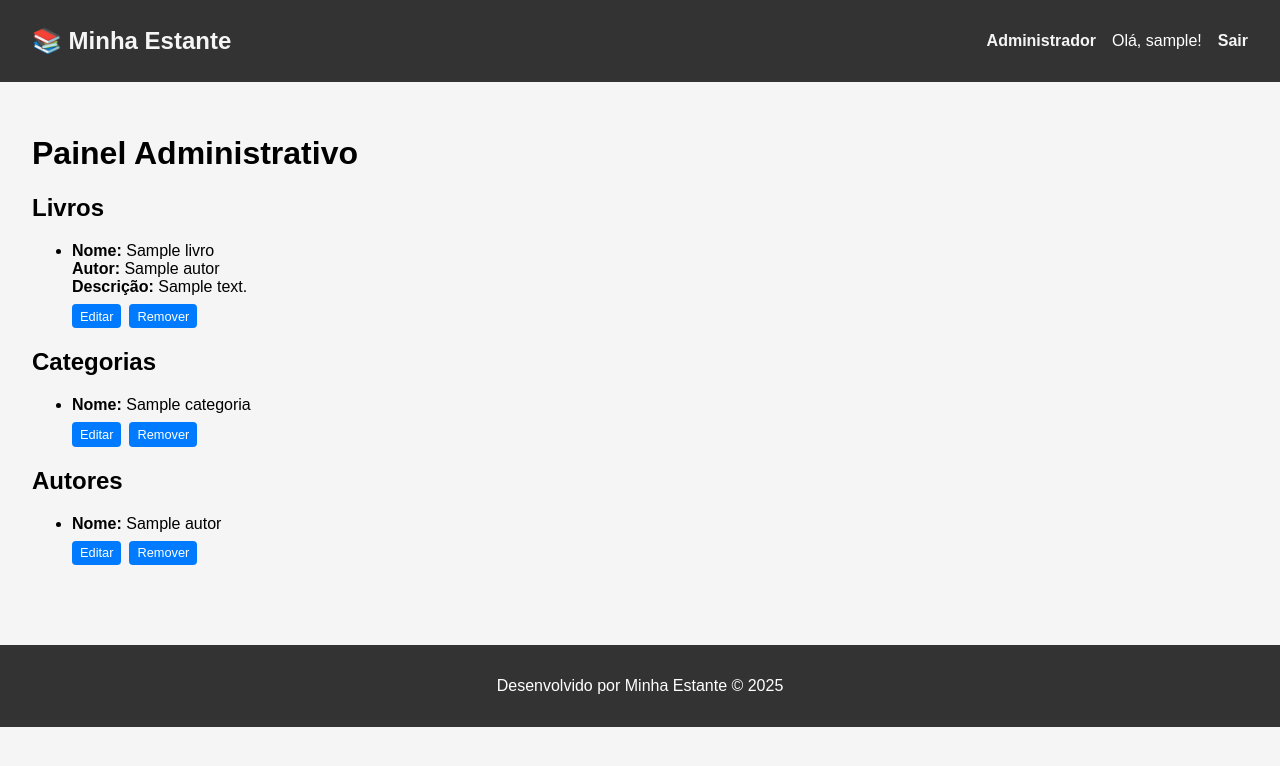
After one commit to brunohro/minha_estante, a Django app: page /adm/ in a window 1280 px wide. The commit adds this page. Shown: the top 766 px of the page. Run offline with Django 5.2, Linux system fonts and the light colour scheme; a user stored in the database is signed in; tables that the repository leaves empty hold one stand-in row (values such as "Sample post").

Commit message:
Add Painel Administrativo

```diff
--- a/main/urls.py
+++ b/main/urls.py
@@ -18,7 +18,7 @@ from django.contrib import admin
 from django.conf import settings
 from django.conf.urls.static import static
 from django.urls import path
-from minha_estante.views import index, cadastrar_livro, editar_livro, deletar_livro, login_view, logout_view, cadastrar_usuario
+from minha_estante.views import index, cadastrar_livro, editar_livro, deletar_livro, login_view, logout_view, cadastrar_usuario, adm
 
 urlpatterns = [
     path('admin/', admin.site.urls),
@@ -29,6 +29,7 @@ urlpatterns = [
     path('login/', login_view, name='login'),
     path('logout/', logout_view, name='logout'),
     path('cadastrar_usuario/', cadastrar_usuario, name='cadastrar_usuario'),
+    path('adm/', adm, name="adm"),
 ]
 
 
--- /dev/null
+++ b/minha_estante/templates/minha_estante/administrativo/adm.html
@@ -0,0 +1,45 @@
+{% extends 'minha_estante/layout/base.html'%} {% block content %}
+<h1>Painel Administrativo</h1>
+
+<div>
+  <h2>Livros</h2>
+  {% for livro in livros %}
+  <ul>
+    <li>
+      <strong>Nome:</strong> {{livro.nome}} <br /><strong>Autor:</strong>
+      {{livro.autor}} <br />
+      <strong> Descrição: </strong>
+      {{livro.descricao}}
+    </li>
+    <div class="botoes">
+      <a href="{% url 'editar_livro' livro.id %}">Editar</a>
+      <a href="{% url 'deletar_livro' livro.id %}">Remover</a>
+    </div>
+  </ul>
+  {%endfor%}
+</div>
+<div>
+  <h2>Categorias</h2>
+  {% for categoria in categorias %}
+  <ul>
+    <li><strong>Nome: </strong>{{categoria.nome}}</li>
+    <div class="botoes">
+      <a href="#">Editar</a>
+      <a href="#">Remover</a>
+    </div>
+  </ul>
+  {% endfor %}
+</div>
+<div>
+  <h2>Autores</h2>
+  {% for autor in autores%}
+  <ul>
+    <li><strong>Nome: </strong>{{autor.nome}}</li>
+    <div class="botoes">
+      <a href="#">Editar</a>
+      <a href="#">Remover</a>
+    </div>
+  </ul>
+  {% endfor %}
+</div>
+{% endblock content %}
--- a/minha_estante/templates/minha_estante/layout/header.html
+++ b/minha_estante/templates/minha_estante/layout/header.html
@@ -15,7 +15,16 @@
         </h1>
       </div>
       <div>
-        {% if user.is_authenticated %}
+        {% if user.is_authenticated %} {% if request.user.is_staff %}
+        <a href="{% url 'adm' %}">
+          <span class="lanca">Administrador</span>
+          <style>
+            .lanca:hover {
+              color: rgb(129, 128, 128);
+            }
+          </style>
+        </a>
+        {% endif %}
         <p>Olá, {{ user.username }}!</p>
         <p><a href="{% url 'logout' %}">Sair</a></p>
         {% else %}
--- a/minha_estante/views.py
+++ b/minha_estante/views.py
@@ -2,18 +2,8 @@ from django.shortcuts import render, redirect
 from django.contrib.auth import authenticate, login, logout
 from django.contrib.auth.decorators import login_required
 from django.contrib.auth.forms import UserCreationForm
-from .models import Livro
+from .models import Livro, Autor, Categoria
 from .forms import LivroForm
-
-def cadastrar_usuario(request):
-    if request.method == 'POST':
-        form = UserCreationForm(request.POST)
-        if form.is_valid():
-            form.save()
-            return redirect("index")
-    else:
-        form = UserCreationForm()
-    return render(request, "minha_estante/user/cadastrar_usuario.html", {'form': form})
 
 def login_view(request):
     if request.method == 'POST':
@@ -34,6 +24,16 @@ def logout_view(request):
 def index(request):
     livros = Livro.objects.all()
     return render(request, "minha_estante/index.html", {'livros': livros})
+
+def cadastrar_usuario(request):
+    if request.method == 'POST':
+        form = UserCreationForm(request.POST)
+        if form.is_valid():
+            form.save()
+            return redirect("index")
+    else:
+        form = UserCreationForm()
+    return render(request, "minha_estante/user/cadastrar_usuario.html", {'form': form})
 
 @login_required
 def cadastrar_livro(request):
@@ -63,3 +63,10 @@ def deletar_livro(request, id):
     livro = Livro.objects.get(id=id)
     livro.delete()
     return redirect('index')
+
+@login_required
+def adm(request):
+    livros = Livro.objects.all()
+    autores = Autor.objects.all()
+    categorias = Categoria.objects.all()
+    return render(request, "minha_estante/administrativo/adm.html", {'livros': livros, 'autores': autores, 'categorias': categorias})
```
Also changed, not shown: media/livros/TADS_2.jpg (added).
